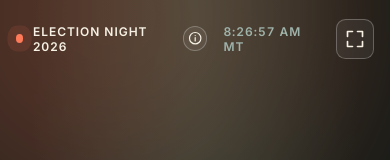
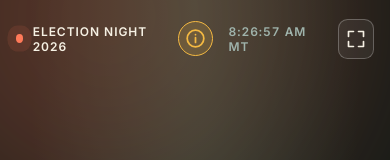
Before and after one commit to musselmanth/eager-beaver, a Next.js app: page / in a window 390 px wide. Shown: the top 160 px of the page. Built offline with nearby package versions, Linux system fonts and the light colour scheme.

Commit message:
bigger info button

```diff
--- a/src/app/page.module.css
+++ b/src/app/page.module.css
@@ -470,10 +470,18 @@
   stroke-linecap: round;
 }
 
-/* On narrow phones, just the icon. */
+/* On narrow phones, just the icon, larger and in the accent color so it stands out. */
 @media (max-width: 420px) {
   .aboutButton {
-    padding: 0.35em;
+    padding: 0.5em;
+    border-color: var(--accent);
+    background: rgba(244, 185, 66, 0.15);
+    color: var(--accent);
+  }
+
+  .aboutButton svg {
+    width: 1.75em;
+    height: 1.75em;
   }
 
   .aboutLabel {
```
